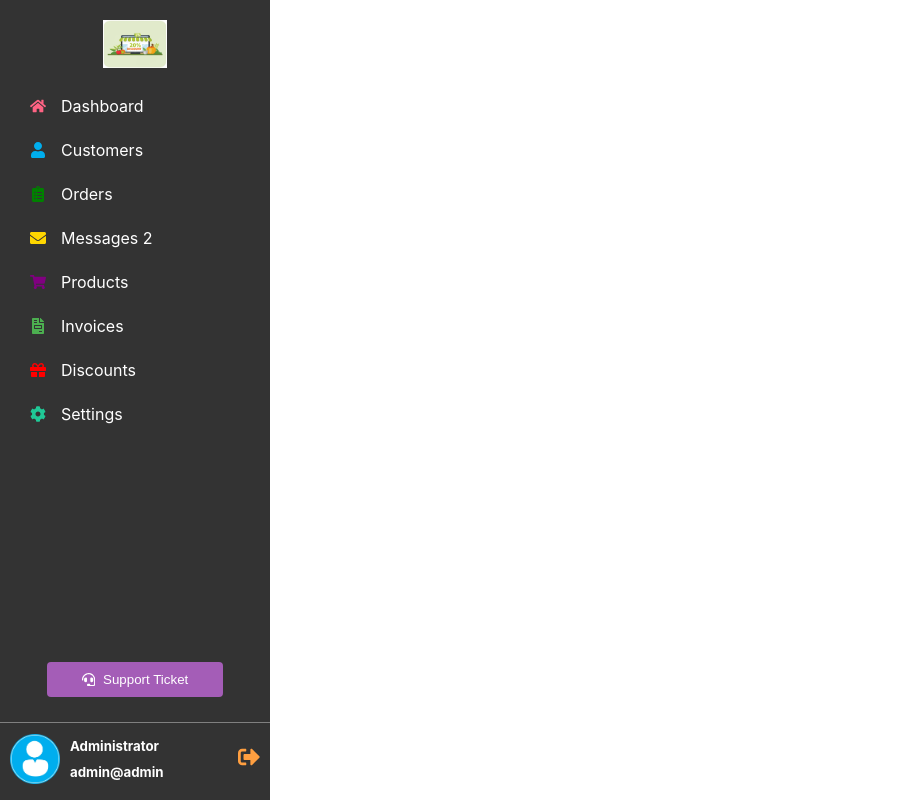
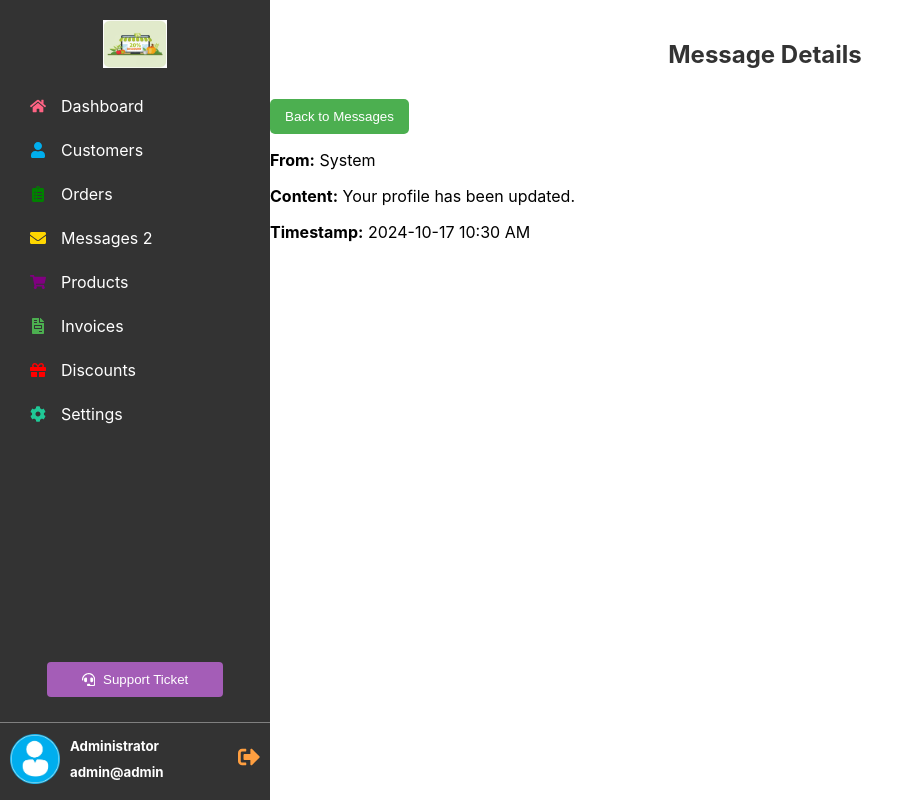
Before and after one commit to Ombito/Admin-dashboard, a React (Create React App) app: page /messages/1 in a window 1280 px wide. Shown: the whole page, without its empty margins (0-914 px from the left). Built offline with nearby package versions, Linux system fonts and the light colour scheme.

Commit message:
Fix: messages

```diff
--- a/src/App.js
+++ b/src/App.js
@@ -8,6 +8,7 @@ import Users from '../src/components/Users/users';
 import Discounts from '../src/components/Discounts/discounts';
 import Giftcard from '../src/components/Giftcard/giftcard';
 import Messages from '../src/components/Messages/messages';
+import MessageDetails from '../src/components/MessageDetails/messageDetails';
 import Invoices from '../src/components/Invoices/invoices';
 import Settings from '../src/components/Settings/settings';
 import SignIn from '../src/components/Signin/signin';
@@ -49,6 +50,7 @@ const markAsRead = (id) => {
               <Route path="/products" element={<Products />} />
               <Route path="/orders" element={<Orders />} />
               <Route path="/messages" element={<Messages notifications={notifications} markAsRead={markAsRead}/>} />
+              <Route path="/messages/:id" element={<MessageDetails notifications={notifications} />} />
               <Route path="/customers" element={<Users />} />
               <Route path="/discounts" element={<Discounts />} />
               <Route path="/invoices" element={<Invoices />} />
--- /dev/null
+++ b/src/components/MessageDetails/messageDetails.jsx
@@ -0,0 +1,27 @@
+import React from 'react';
+import { useParams, useNavigate } from 'react-router-dom';
+import './messageDetails.css'
+
+const MessageDetails = ({ notifications }) => {
+    const { id } = useParams();
+    const navigate = useNavigate();
+    const notification = notifications.find(notif => notif.id === parseInt(id));
+
+    if (!notification) {
+        return <div>Message not found.</div>;
+    }
+
+    return (
+        <div className="notification-details">
+            <h2>Message Details</h2>
+            <div>
+                <button onClick={() => navigate('/messages')}>Back to Messages</button>
+            </div>
+            <p><strong>From:</strong> {notification.sender}</p>
+            <p><strong>Content:</strong> {notification.content}</p>
+            <p><strong>Timestamp:</strong> {notification.timestamp}</p>
+        </div>
+    );
+};
+
+export default MessageDetails;
--- a/src/components/Messages/messages.jsx
+++ b/src/components/Messages/messages.jsx
@@ -1,15 +1,17 @@
 import React, { useState } from 'react';
 import './messages.css';
+import { useNavigate } from 'react-router-dom';
+
 
 const Messages = ({ notifications, markAsRead }) => {
-
+  const navigate = useNavigate();
 
 const handleViewMore = (id) => {
-
     notifications.map(notif =>
         notif.id === id ? { ...notif, isRead: true } : notif
     );
-    alert(`Viewing notification from ${notifications.find(notif => notif.id === id).sender}: "${notifications.find(notif => notif.id === id).content}"`);
+    markAsRead(id);
+    navigate(`/messages/${id}`);
 };
 
 return (
```
Also changed, not shown: src/components/MessageDetails/messageDetails.css (added).
